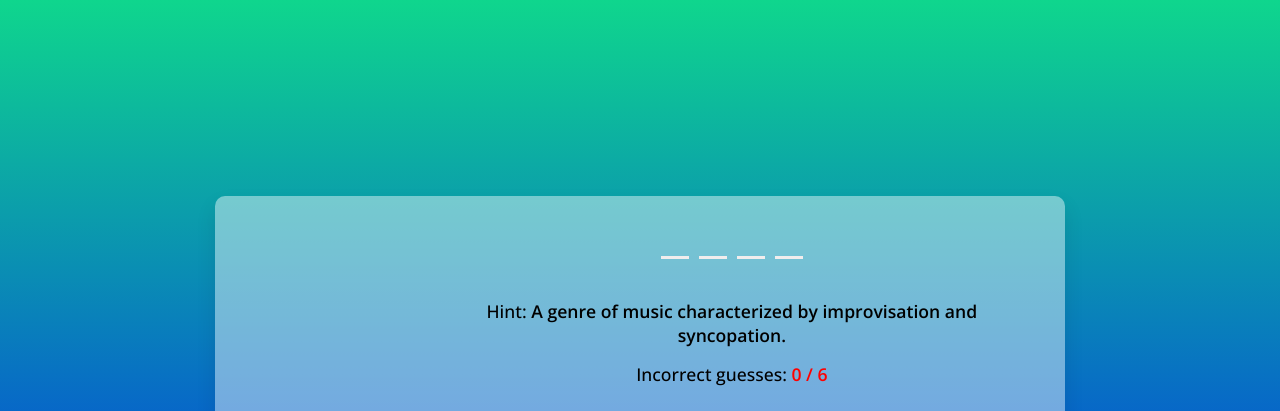
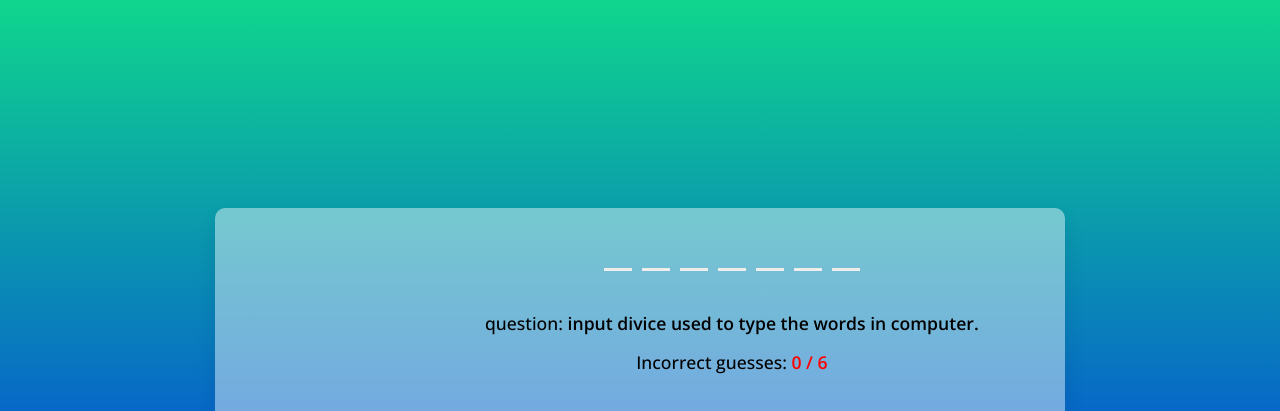
Before and after one commit to chidanandabv/game, a plain HTML site: page index.html in a window 1280 px wide. Shown: the top 411 px of the page. Drawn offline with nearby package versions, Linux system fonts and the light colour scheme.

Commit message:
changed off questions

```diff
--- a/index.html
+++ b/index.html
@@ -25,7 +25,7 @@
         </div>
         <div class="game-box">
             <ul class="word-display"></ul>
-            <h4 class="hint-text">Hint: <b></b></h4>
+            <h4 class="question-text">question: <b></b></h4>
             <h4 class="guesses-text">Incorrect guesses: <b></b></h4>
             <div class="keyboard"></div>
         </div>
--- a/script.js
+++ b/script.js
@@ -21,10 +21,10 @@ const resetGame = () => {
 }
 
 const getRandomWord = () => {
-    // Selecting a random word and hint from the wordList
-    const { word, hint } = wordList[Math.floor(Math.random() * wordList.length)];
+    // Selecting a random word and question from the wordList
+    const { word, question } = wordList[Math.floor(Math.random() * wordList.length)];
     currentWord = word; // Making currentWord as random word
-    document.querySelector(".hint-text b").innerText = hint;
+    document.querySelector(".question-text b").innerText = question;
     resetGame();
 }
 
--- a/word.js
+++ b/word.js
@@ -1,262 +1,262 @@
 const wordList = [
     {
         word: "guitar",
-        hint: "A musical instrument with strings."
+        question: "A musical instrument with strings."
     },
     {
         word: "oxygen",
-        hint: "A colorless, odorless gas essential for life."
+        question: "A colorless, odorless gas essential for life."
     },
     {
         word: "mountain",
-        hint: "A large natural elevation of the Earth's surface."
+        question: "A large natural elevation of the Earth's surface."
     },
     {
         word: "painting",
-        hint: "An art form using colors on a surface to create images or expression."
+        question: "An art form using colors on a surface to create images or expression."
     },
     {
-        word: "astronomy",
-        hint: "The scientific study of celestial objects and phenomena."
+        word: "rama",
+        question: "first son of dasharatha maharaj."
     },
     {
         word: "football",
-        hint: "A popular sport played with a spherical ball."
+        question: "A popular sport played with a spherical ball."
     },
     {
         word: "chocolate",
-        hint: "A sweet treat made from cocoa beans."
+        question: "A sweet treat made from cocoa beans."
     },
     {
         word: "butterfly",
-        hint: "An insect with colorful wings and a slender body."
+        question: "An insect with colorful wings and a slender body."
     },
     {
         word: "history",
-        hint: "The study of past events and human civilization."
+        question: "The study of past events and human civilization."
     },
     {
-        word: "pizza",
-        hint: "A savory dish consisting of a round, flattened base with toppings."
+        word: "soorya",
+        question: "karna is a son of."
     },
     {
-        word: "jazz",
-        hint: "A genre of music characterized by improvisation and syncopation."
+        word: "keybord",
+        question: "input divice used to type the words in computer."
     },
     {
         word: "camera",
-        hint: "A device used to capture and record images or videos."
+        question: "A device used to capture and record images or videos."
     },
     {
-        word: "diamond",
-        hint: "A precious gemstone known for its brilliance and hardness."
+        word: "Abacus",
+        question: " first calculating devicename is?."
     },
     {
         word: "adventure",
-        hint: "An exciting or daring experience."
+        question: "An exciting or daring experience."
     },
     {
         word: "science",
-        hint: "The systematic study of the structure and behavior of the physical and natural world."
+        question: "The systematic study of the structure and behavior of the physical and natural world."
     },
     {
         word: "bicycle",
-        hint: "A human-powered vehicle with two wheels."
+        question: "A human-powered vehicle with two wheels."
     },
     {
         word: "sunset",
-        hint: "The daily disappearance of the sun below the horizon."
+        question: "The daily disappearance of the sun below the horizon."
     },
     {
         word: "coffee",
-        hint: "A popular caffeinated beverage made from roasted coffee beans."
+        question: "A popular caffeinated beverage made from roasted coffee beans."
     },
     {
         word: "dance",
-        hint: "A rhythmic movement of the body often performed to music."
+        question: "A rhythmic movement of the body often performed to music."
     },
     {
         word: "galaxy",
-        hint: "A vast system of stars, gas, and dust held together by gravity."
+        question: "A vast system of stars, gas, and dust held together by gravity."
     },
     {
-        word: "orchestra",
-        hint: "A large ensemble of musicians playing various instruments."
+        word: "microsoft",
+        question: "windows os created by."
     },
     {
-        word: "volcano",
-        hint: "A mountain or hill with a vent through which lava, rock fragments, hot vapor, and gas are ejected."
+        word: "apple",
+        question: "mac os created by ."
     },
     {
-        word: "novel",
-        hint: "A long work of fiction, typically with a complex plot and characters."
+        word: "datatype",
+        question: "a variable stores "
     },
     {
-        word: "sculpture",
-        hint: "A three-dimensional art form created by shaping or combining materials."
+        word: "index",
+        question: "the first page of website stored ____.html"
     },
     {
-        word: "symphony",
-        hint: "A long musical composition for a full orchestra, typically in multiple movements."
+        word: "Pharaohs",
+        question: "the eygpt kings called as a"
     },
     {
-        word: "architecture",
-        hint: "The art and science of designing and constructing buildings."
+        word: "four",
+        question: "how many legs in the chair"
     },
     {
-        word: "ballet",
-        hint: "A classical dance form characterized by precise and graceful movements."
+        word: "manu",
+        question: "the first human name according into hindu mythology."
     },
     {
-        word: "astronaut",
-        hint: "A person trained to travel and work in space."
+        word: "chidananda",
+        question: "my name is ?"
     },
     {
-        word: "waterfall",
-        hint: "A cascade of water falling from a height."
+        word: "kilogram",
+        question: "kg stands for "
     },
     {
         word: "technology",
-        hint: "The application of scientific knowledge for practical purposes."
+        question: "The application of scientific knowledge for practical purposes."
     },
     {
         word: "rainbow",
-        hint: "A meteorological phenomenon that is caused by reflection, refraction, and dispersion of light."
+        question: "the seven diffrnt color made on the sky that called."
     },
     {
         word: "universe",
-        hint: "All existing matter, space, and time as a whole."
+        question: "All existing matter, space, and time as a whole."
     },
     {
         word: "piano",
-        hint: "A musical instrument played by pressing keys that cause hammers to strike strings."
+        question: "A musical instrument played by pressing keys that cause hammers to strike strings."
     },
     {
         word: "vacation",
-        hint: "A period of time devoted to pleasure, rest, or relaxation."
+        question: "A period of time devoted to pleasure, rest, or relaxation."
     },
     {
         word: "rainforest",
-        hint: "A dense forest characterized by high rainfall and biodiversity."
+        question: "A dense forest characterized by high rainfall and biodiversity."
     },
     {
         word: "theater",
-        hint: "A building or outdoor area in which plays, movies, or other performances are staged."
+        question: "A building or outdoor area in which plays, movies, or other performances are staged."
     },
     {
         word: "telephone",
-        hint: "A device used to transmit sound over long distances."
+        question: "A device used to transmit sound over long distances."
     },
     {
         word: "language",
-        hint: "A system of communication consisting of words, gestures, and syntax."
+        question: "A system of communication consisting of words, gestures, and syntax."
     },
     {
         word: "desert",
-        hint: "A barren or arid land with little or no precipitation."
+        question: "A barren or arid land with little or no precipitation."
     },
     {
         word: "sunflower",
-        hint: "A tall plant with a large yellow flower head."
+        question: "A tall plant with a large yellow flower head."
     },
     {
         word: "fantasy",
-        hint: "A genre of imaginative fiction involving magic and supernatural elements."
+        question: "A genre of imaginative fiction involving magic and supernatural elements."
     },
     {
         word: "telescope",
-        hint: "An optical instrument used to view distant objects in space."
+        question: "An optical instrument used to view distant objects in space."
     },
     {
         word: "breeze",
-        hint: "A gentle wind."
+        question: "A gentle wind."
     },
     {
         word: "oasis",
-        hint: "A fertile spot in a desert where water is found."
+        question: "A fertile spot in a desert where water is found."
     },
     {
         word: "photography",
-        hint: "The art, process, or practice of creating images by recording light or other electromagnetic radiation."
+        question: "The art, process, or practice of creating images by recording light or other electromagnetic radiation."
     },
     {
         word: "safari",
-        hint: "An expedition or journey, typically to observe wildlife in their natural habitat."
+        question: "An expedition or journey, typically to observe wildlife in their natural habitat."
     },
     {
         word: "planet",
-        hint: "A celestial body that orbits a star and does not produce light of its own."
+        question: "A celestial body that orbits a star and does not produce light of its own."
     },
     {
         word: "river",
-        hint: "A large natural stream of water flowing in a channel to the sea, a lake, or another such stream."
+        question: "A large natural stream of water flowing in a channel to the sea, a lake, or another such stream."
     },
     {
         word: "tropical",
-        hint: "Relating to or situated in the region between the Tropic of Cancer and the Tropic of Capricorn."
+        question: "Relating to or situated in the region between the Tropic of Cancer and the Tropic of Capricorn."
     },
     {
         word: "mysterious",
-        hint: "Difficult or impossible to understand, explain, or identify."
+        question: "Difficult or impossible to understand, explain, or identify."
     },
     {
         word: "enigma",
-        hint: "Something that is mysterious, puzzling, or difficult to understand."
+        question: "Something that is mysterious, puzzling, or difficult to understand."
     },
     {
         word: "paradox",
-        hint: "A statement or situation that contradicts itself or defies intuition."
+        question: "A statement or situation that contradicts itself or defies intuition."
     },
     {
         word: "puzzle",
-        hint: "A game, toy, or problem designed to test ingenuity or knowledge."
+        question: "A game, toy, or problem designed to test ingenuity or knowledge."
     },
     {
         word: "whisper",
-        hint: "To speak very softly or quietly, often in a secretive manner."
+        question: "To speak very softly or quietly, often in a secretive manner."
     },
     {
         word: "shadow",
-        hint: "A dark area or shape produced by an object blocking the light."
+        question: "A dark area or shape produced by an object blocking the light."
     },
     {
         word: "secret",
-        hint: "Something kept hidden or unknown to others."
+        question: "Something kept hidden or unknown to others."
     },
     {
         word: "curiosity",
-        hint: "A strong desire to know or learn something."
+        question: "A strong desire to know or learn something."
     },
     {
         word: "unpredictable",
-        hint: "Not able to be foreseen or known beforehand; uncertain."
+        question: "Not able to be foreseen or known beforehand; uncertain."
     },
     {
         word: "obfuscate",
-        hint: "To confuse or bewilder someone; to make something unclear or difficult to understand."
+        question: "To confuse or bewilder someone; to make something unclear or difficult to understand."
     },
     {
         word: "unveil",
-        hint: "To make known or reveal something previously secret or unknown."
+        question: "To make known or reveal something previously secret or unknown."
     },
     {
         word: "illusion",
-        hint: "A false perception or belief; a deceptive appearance or impression."
+        question: "A false perception or belief; a deceptive appearance or impression."
     },
     {
         word: "moonlight",
-        hint: "The light from the moon."
+        question: "The light from the moon."
     },
     {
         word: "vibrant",
-        hint: "Full of energy, brightness, and life."
+        question: "Full of energy, brightness, and life."
     },
     {
         word: "nostalgia",
-        hint: "A sentimental longing or wistful affection for the past."
+        question: "A sentimental longing or wistful affection for the past."
     },
     {
         word: "brilliant",
-        hint: "Exceptionally clever, talented, or impressive."
+        question: "Exceptionally clever, talented, or impressive."
     },
 ];
```
